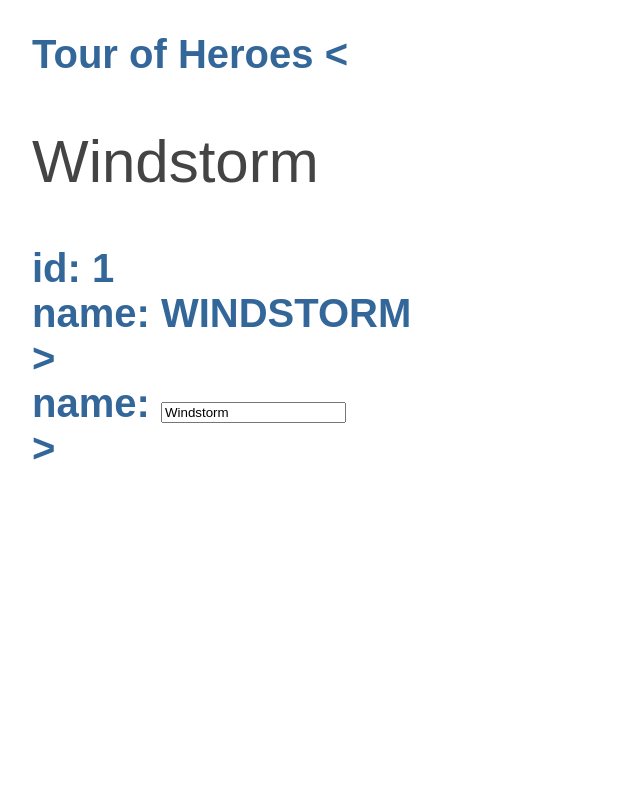
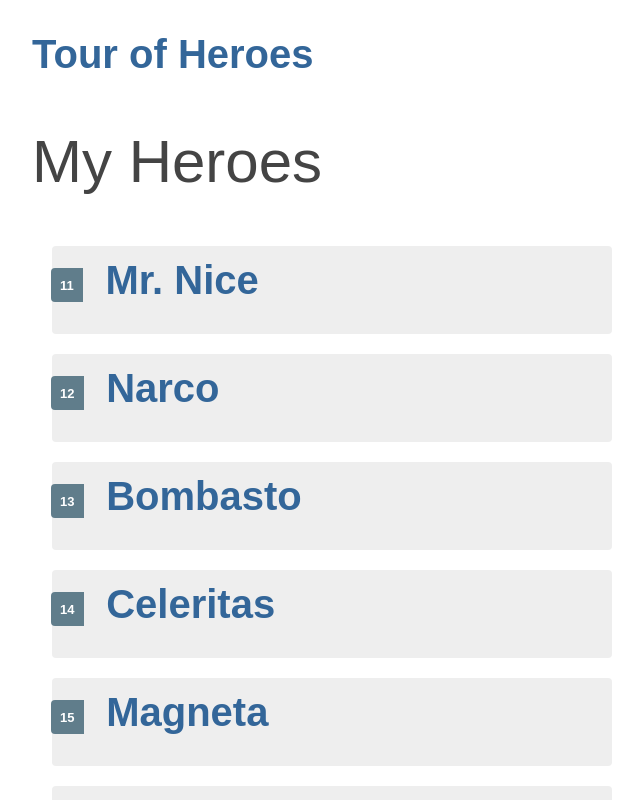
Before and after one commit to Alkari07/AngularTutorials, an Angular app: page / in a window 1280 px wide. Shown: the top 800 px of the page, without its empty margins (0-643 px from the left). Built offline with nearby package versions, Linux system fonts and the light colour scheme.

Commit message:
Tutorial 4 complete

```diff
--- a/src/app/heroes/heroes.component.css
+++ b/src/app/heroes/heroes.component.css
@@ -0,0 +1,48 @@
+    /* HeroesComponent's private CSS styles */
+    .selected {
+        background-color: #CFD8DC !important;
+        color: white;
+      }
+      .heroes {
+        margin: 0 0 2em 0;
+        list-style-type: none;
+        padding: 0;
+        width: 15em;
+      }
+      .heroes li {
+        cursor: pointer;
+        position: relative;
+        left: 0;
+        background-color: #EEE;
+        margin: .5em;
+        padding: .3em 0;
+        height: 1.6em;
+        border-radius: 4px;
+      }
+      .heroes li.selected:hover {
+        background-color: #BBD8DC !important;
+        color: white;
+      }
+      .heroes li:hover {
+        color: #607D8B;
+        background-color: #DDD;
+        left: .1em;
+      }
+      .heroes .text {
+        position: relative;
+        top: -3px;
+      }
+      .heroes .badge {
+        display: inline-block;
+        font-size: small;
+        color: white;
+        padding: 0.8em 0.7em 0 0.7em;
+        background-color: #607D8B;
+        line-height: 1em;
+        position: relative;
+        left: -1px;
+        top: -4px;
+        height: 1.8em;
+        margin-right: .8em;
+        border-radius: 4px 0 0 4px;
+      }
--- a/src/app/heroes/heroes.component.html
+++ b/src/app/heroes/heroes.component.html
@@ -1,10 +1,20 @@
-<<h2>{{hero.name}}</h2>
-<div><span>id: </span>{{hero.id}}</div>
-<!--| is a formatter, an interpolation binding -->
-<div><span>name: </span>{{hero.name | uppercase}}</div>>
+<h2>My Heroes</h2>
+<ul class="heroes">
+  <li
+  *ngFor="let hero of heroes"
+  (click)="onSelect(hero)"
+  [class.selected]="hero===selectedHero">
+    <span class="badge">{{hero.id}}</span> {{hero.name}}
+  </li>
+</ul>
 
-<div>
-  <label>name:
-    <input [(ngModel)]="hero.name" placeholder="name">
-  </label>
-</div>>
+<div *ngIf="selectedHero">
+  <h2>{{ selectedHero.name | uppercase }} Details</h2>
+  <span>id: </span>{{selectedHero.id}}
+  <div>
+    <label>
+      name:
+      <input [(ngModel)]="selectedHero.name" placeholder = "name">
+    </label>
+  </div>
+</div>
--- a/src/app/heroes/heroes.component.ts
+++ b/src/app/heroes/heroes.component.ts
@@ -1,5 +1,6 @@
 import { Component, OnInit } from '@angular/core';
 import {Hero} from '../hero';
+import {HEROES} from '../mockHeroes';
 
 @Component({
   //this is the component css selector
@@ -10,14 +11,18 @@
   styleUrls: ['./heroes.component.css']
 })
 export class HeroesComponent implements OnInit {
-  hero : Hero = {
-    id: 1,
-    name: 'Windstorm'
-  }
+  selectedHero: Hero;
+  heroes = HEROES;
 
   constructor() { }
 
   ngOnInit() {
   }
 
+  onSelect(hero: Hero): void {
+    this.selectedHero = hero;
+  }
+
+
+
 }
--- /dev/null
+++ b/src/app/mockHeroes.ts
@@ -0,0 +1,16 @@
+import {Hero} from './hero';
+
+export const HEROES: Hero [] = [
+    {id : 11, name: 'Mr. Nice'},
+    {id : 12, name: 'Narco'},
+    {id : 13, name: 'Bombasto'},
+    {id : 14, name: 'Celeritas'},
+    {id : 15, name: 'Magneta'},
+    {id : 16, name: 'Rubberman'},
+    {id : 17, name: 'Dynama'},
+    {id : 18, name: 'Dr. IQ'},
+    {id : 19, name: 'Magma'},
+    {id : 20, name: 'Tornado'}
+
+
+];
```
